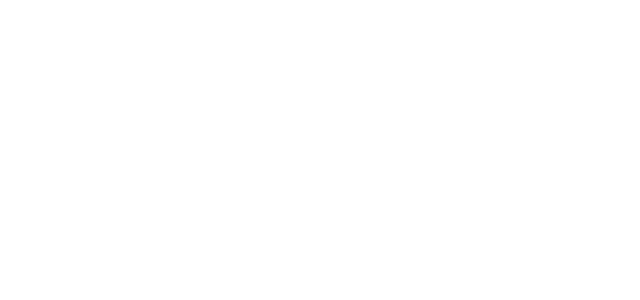
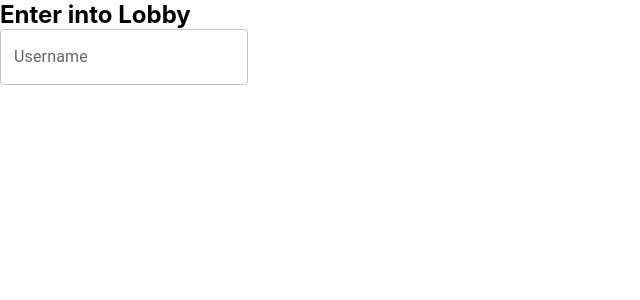
Before and after one commit to yashika0432/VIDEO-CONFERENCING, a React (Create React App) app in the folder frontend/: page /1 in a window 1280 px wide. Before the commit this address had no page. Shown: the top 300 px of the page, without its empty margins (0-640 px from the left). Built offline with nearby package versions, Linux system fonts and the light colour scheme.

Commit message:
videomeet page set

```diff
--- a/frontend/src/App.js
+++ b/frontend/src/App.js
@@ -3,6 +3,7 @@ import { AuthProvider } from "./contexts/authContext";
 import Authentication from "./pages/authentication";
 import LandingPage from "./pages/landing";
 import { BrowserRouter as Router, Routes, Route } from "react-router-dom";
+import VideoMeet from "./pages/videoMeet";
 
 function App() {
   return (
@@ -12,6 +13,7 @@ function App() {
           <Routes>
             <Route path="/" element={<LandingPage />} />
             <Route path="/auth" element={<Authentication />} />
+            <Route path="/:url" element={<VideoMeet />} />
           </Routes>
         </AuthProvider>
       </Router>
--- /dev/null
+++ b/frontend/src/pages/videoMeet.jsx
@@ -0,0 +1,49 @@
+import React, { useRef, useState } from "react";
+import "../styles/videoComponent.css";
+import { TextField } from "@mui/material";
+
+const server_url = "http://localhost:8000";
+
+var connections = {};
+const peerConnectionConfig = {
+  iceServers: [{ urls: "stun:stun.l.google.com:19302" }],
+};
+
+export default function VideoMeet() {
+  var socketRef = useRef();
+  var socketIdRef = useRef();
+  let localVideoRef = useRef();
+  let [videoAvailable, setVideoAvailable] = useState(true);
+  let [audioAvailable, setAudioAvailable] = useState(true);
+  let [screenAvailable, setScreenAvailable] = useState(true);
+  let [video, setVideo] = useState();
+  let [audio, setAudio] = useState();
+  let [screen, setScreen] = useState();
+  let [showModals, setModals] = useState();
+  let [messages, setMessages] = useState([]);
+  let [message, setMessage] = useState("");
+  let [newMessages, setNewMessages] = useState(0);
+  let [askForUsername, setAskForUsername] = useState(true);
+  let [username, setUsername] = useState("");
+  let [videos, setVideos] = useState([]);
+  const videoRef = useRef([]);
+
+  return (
+    <div>
+      {askForUsername === true ? (
+        <div>
+          <h2>Enter into Lobby</h2>
+          <TextField
+            id="outlined-basic"
+            label="Username"
+            value={username}
+            onChange={(e) => setUsername(e.target.value)}
+            variant="outlined"
+          />
+        </div>
+      ) : (
+        <></>
+      )}
+    </div>
+  );
+}
```
Also changed, not shown: frontend/src/styles/videoComponent.css (added).
